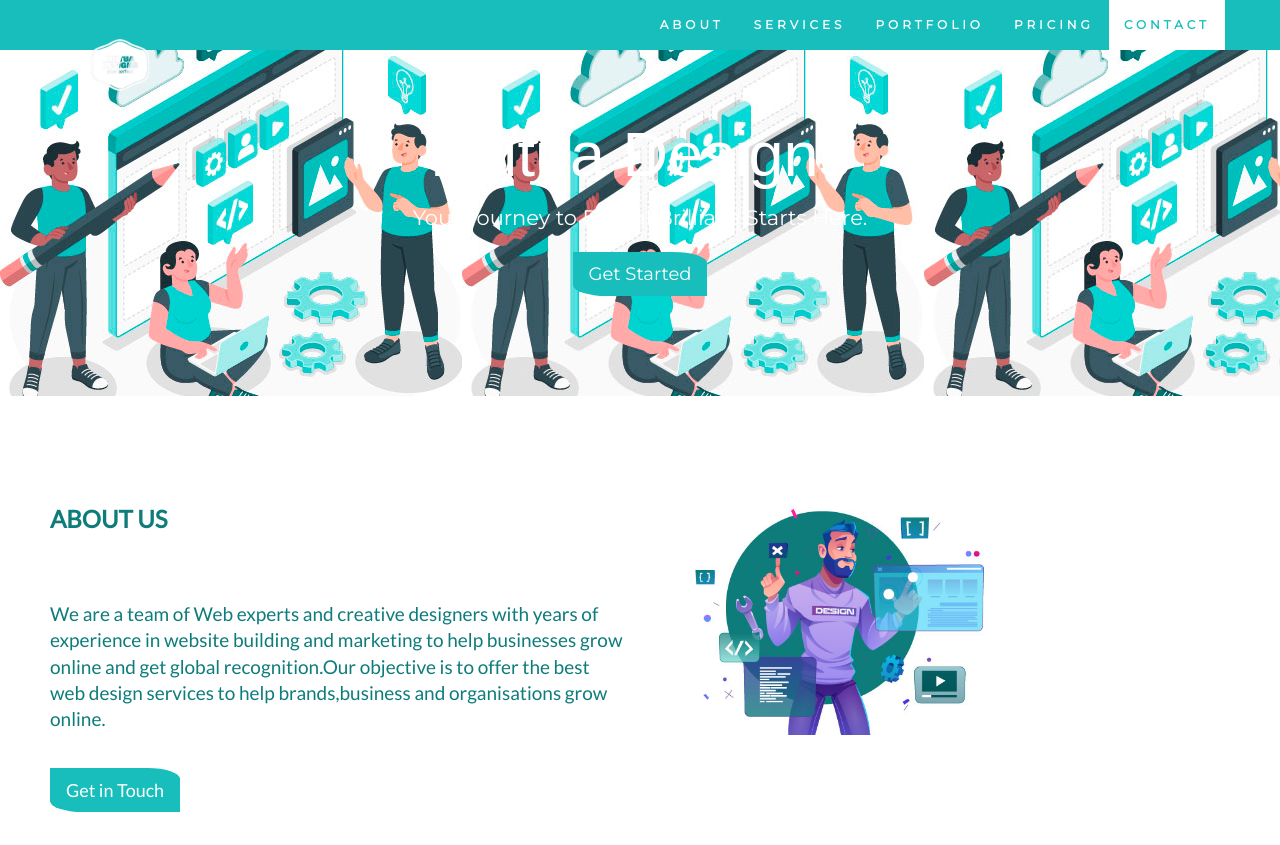
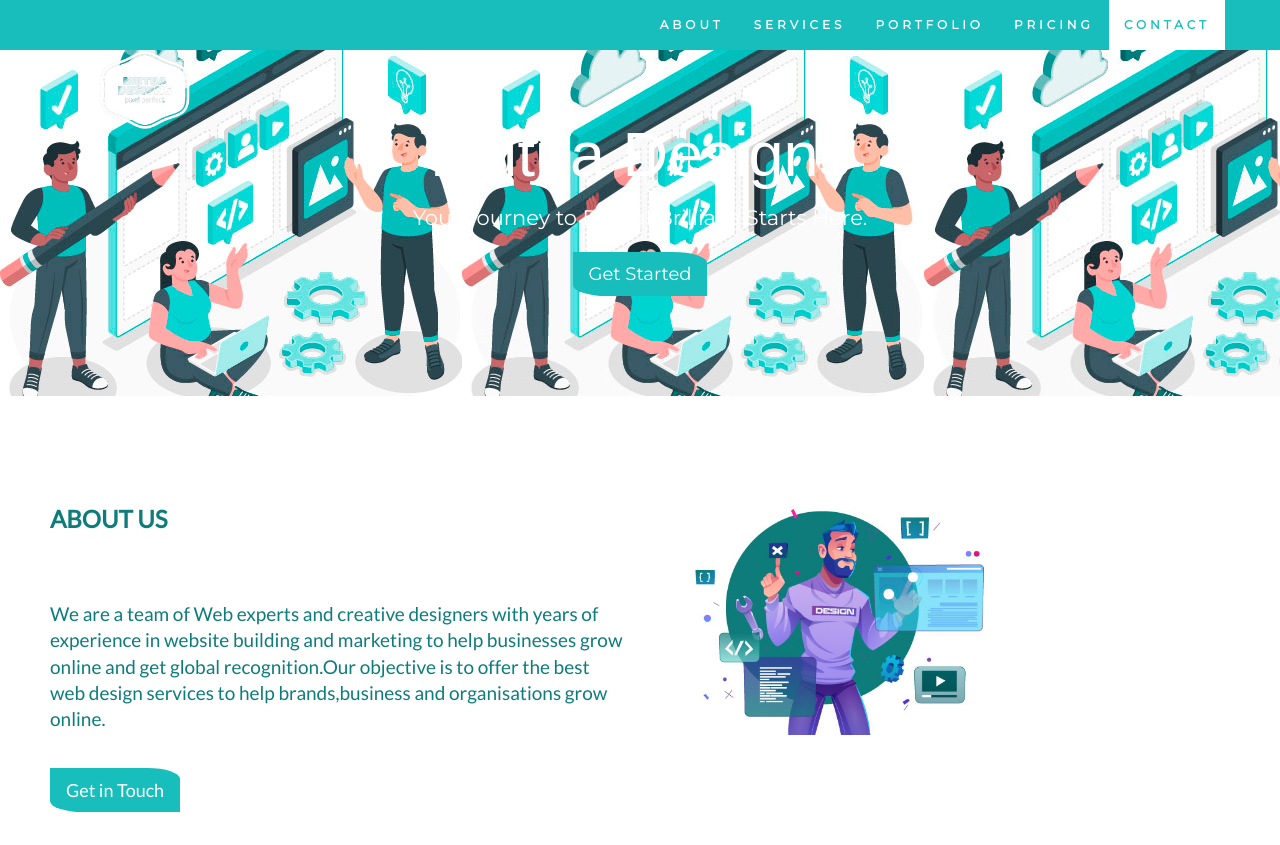
Before and after one commit to Trevisp/Mutuadesigns, a plain HTML site: page index.html in a window 1280 px wide. Shown: the top 845 px of the page. Drawn offline with nearby package versions, Linux system fonts and the light colour scheme; files whose address does not match are found by name; a web font is replaced by a local one.

Commit message:
Update index.html

```diff
--- a/index.html
+++ b/index.html
@@ -26,7 +26,7 @@
         <span class="icon-bar"></span>
         <span class="icon-bar"></span>
       </button>
-      <a class="navbar-brand" href="#myPage"><img src="images/pixel.png" width="100px"></a>
+      <a class="navbar-brand" href="#myPage"><img src="images/pixel.png" width="150px"></a>
     </div>
     <div class="collapse navbar-collapse" id="myNavbar">
       <ul class="nav navbar-nav navbar-right">
```
